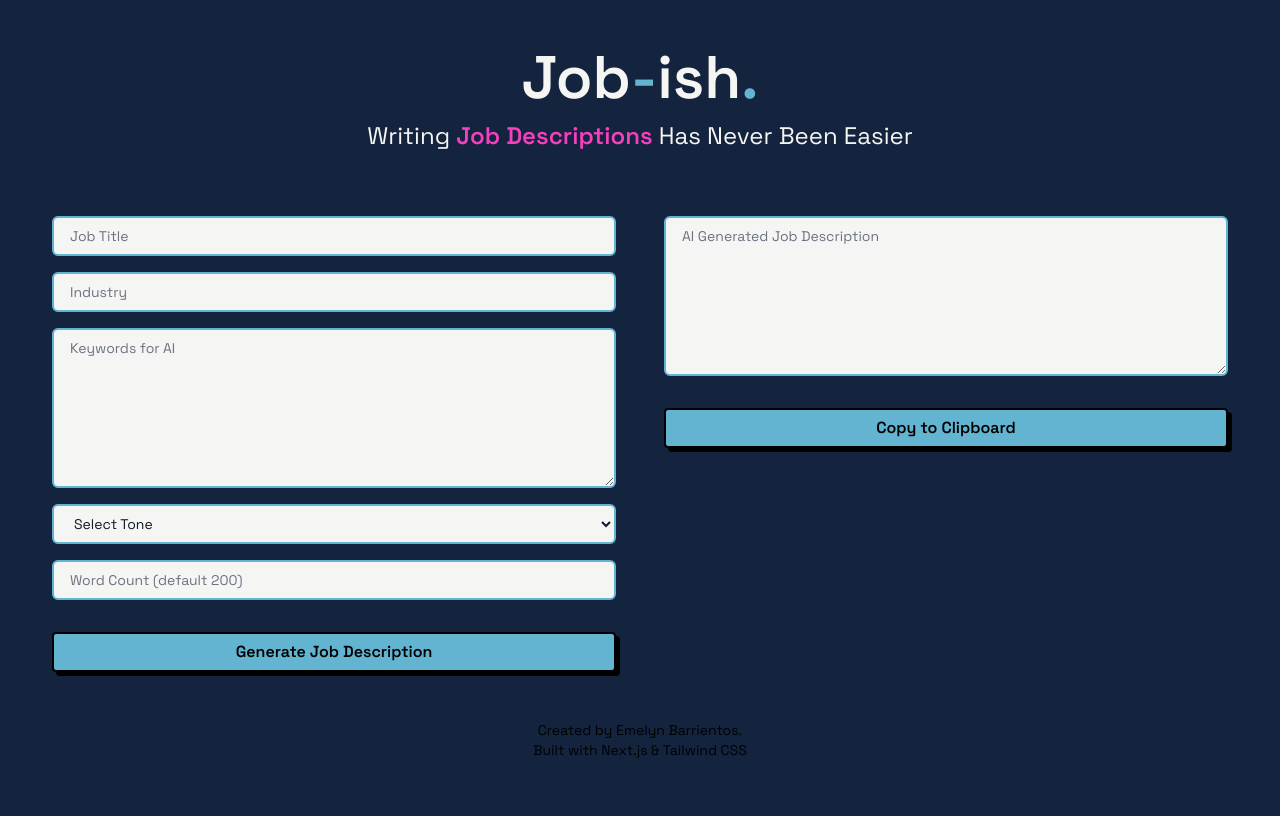
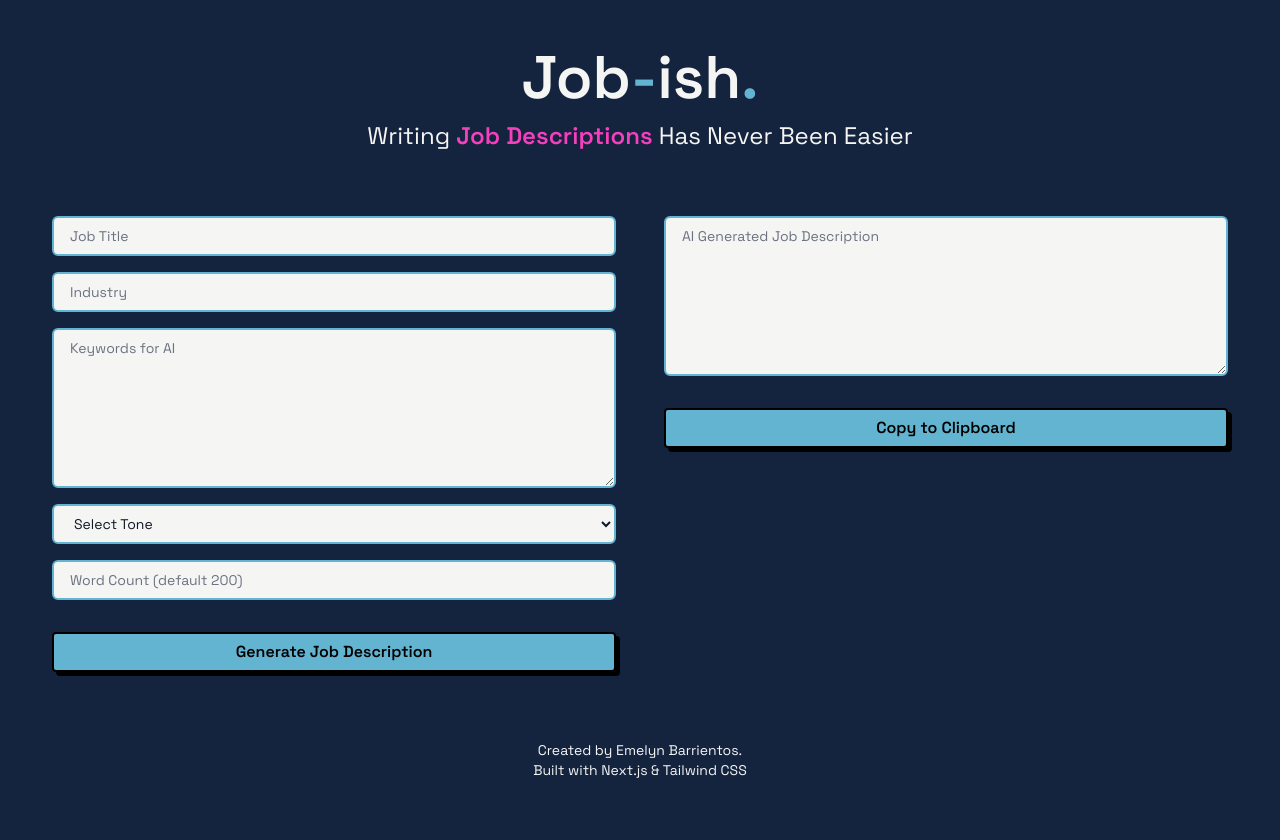
Before and after one commit to emelyn-barrientos/ai-jobbish-descriptions, a Next.js app: page / in a window 1280 px wide. Before the commit the page ends 816 px from the top, so only its background shows below. Built offline with nearby package versions, Linux system fonts and the light colour scheme.

Commit message:
Add text color and margins

```diff
--- a/src/components/Footer.jsx
+++ b/src/components/Footer.jsx
@@ -3,7 +3,7 @@ import Link from 'next/link'
 export default function Footer() {
   return (
     <>
-      <div className="text-center text-sm flex flex-col justify-center mb-4">
+      <div className=" text-stone-100 text-center text-sm flex flex-col justify-center my-5">
         <p className="text-sm">
           Created by{' '}
           <Link
```
